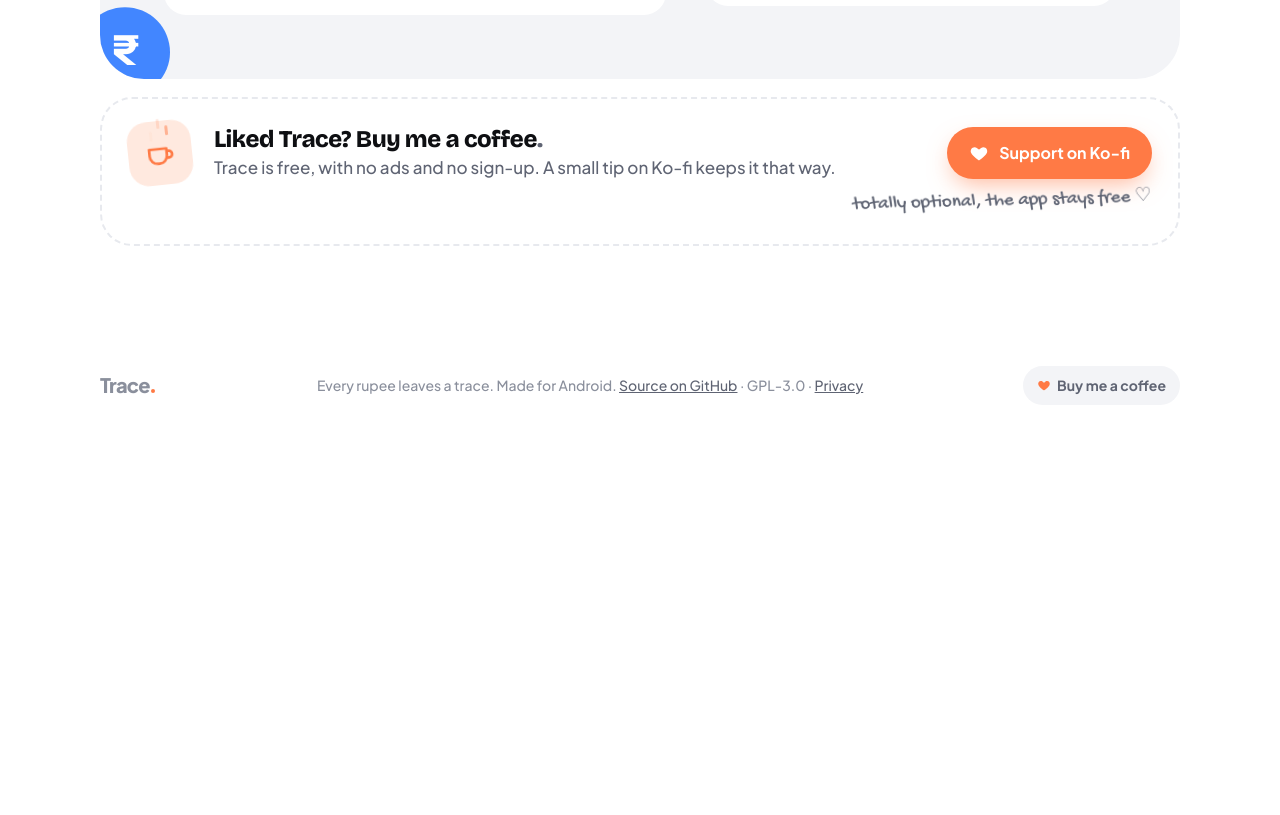
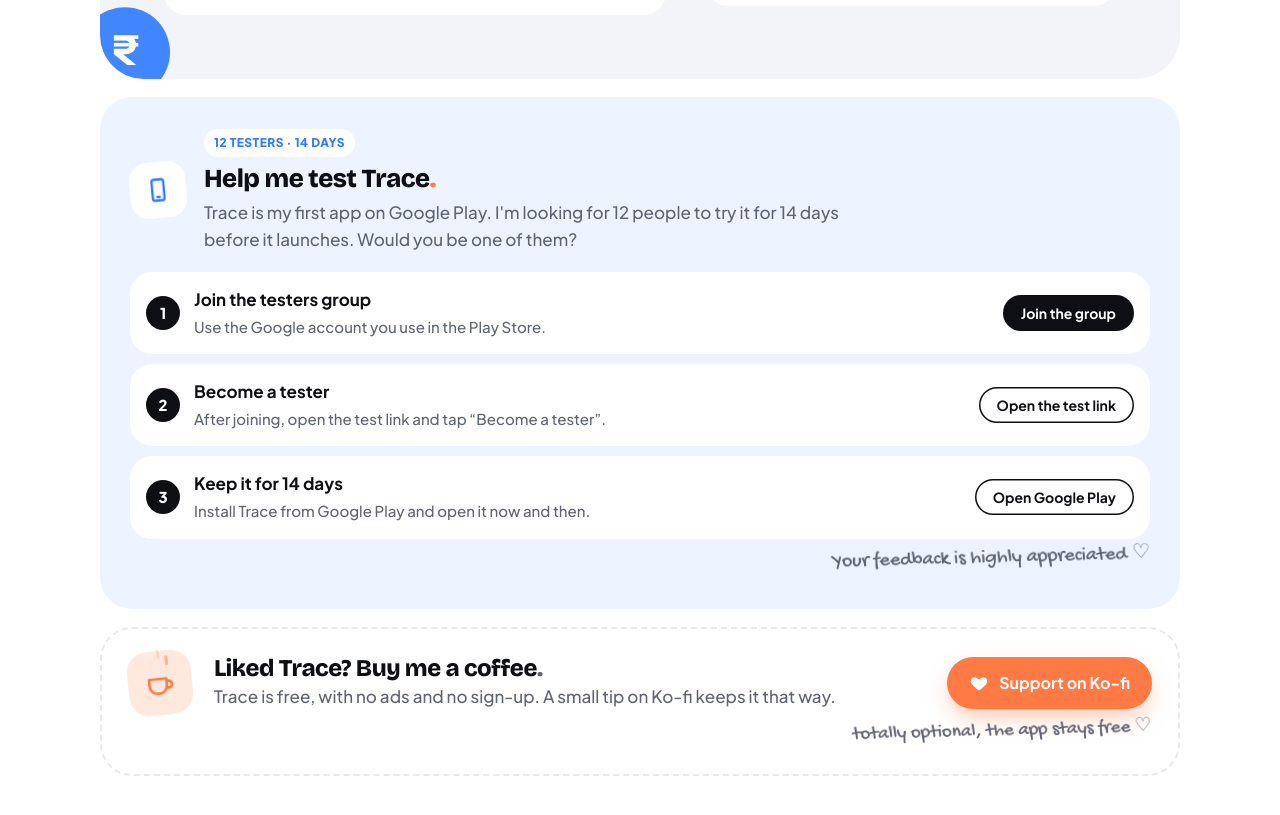
Before and after one commit to nraj07054/trace, a plain HTML site: page website/index.html in a window 1280 px wide. Shown: the part 7725-8540 px from the top of the page. Before the commit the page ends 8194 px from the top, so only its background shows below. Drawn offline with nearby package versions, Linux system fonts and the light colour scheme.

Commit message:
Add a "Help me test Trace" card to the website (#10)
* Add a 'Help me test Trace' card with the testers group and Play links

A numbered card under the download box: join the Google Group, open the
test link, install from Google Play and keep it for 14 days. The three
buttons use the same tap animation as the download and Ko-fi buttons
(links that open in a new tab now share one code path).

Co-Authored-By: Claude Sonnet 5.5 <noreply@anthropic.com>
Claude-Session: https://claude.ai/code/session_01QaBajaU29DySUu7EnbUSKy

* Polish the testers card: clearer text, lighter buttons, better on phones

- New intro: '12 testers · 14 days' badge and 'Trace is my first app on
  Google Play. Before it can go live, Google needs people to test it for
  14 days. Would you help?'
- Only step 1 is a solid button; steps 2 and 3 are outlined so they
  don't compete with Download APK.
- Step 3 is now 'Keep it for 14 days', so it no longer wraps on phones.
- On phones the icon sits above the title and the note fits one line.

Co-Authored-By: Claude Opus 5.5 <noreply@anthropic.com>
Claude-Session: https://claude.ai/code/session_01QaBajaU29DySUu7EnbUSKy

* Testers card: phrase the ask as an invitation

Co-Authored-By: Claude Opus 5.5 <noreply@anthropic.com>
Claude-Session: https://claude.ai/code/session_01QaBajaU29DySUu7EnbUSKy

---------

Co-authored-by: Claude <noreply@anthropic.com>

```diff
--- a/website/index.html
+++ b/website/index.html
@@ -308,6 +308,35 @@ footer a { color: var(--muted); }
 .foot-kofi:hover { color: var(--food); transform: rotate(-3deg) scale(1.05); }
 .foot-kofi svg { width: 14px; height: 14px; fill: var(--food); }
 
+/* ---------- closed-testing call for testers (remove once Trace is live on Google Play) ---------- */
+.testers { margin-top: 18px; padding: clamp(22px, 4vw, 30px); border-radius: 32px; background: #EEF4FF; display: grid; gap: 18px; }
+.testers-head { display: flex; align-items: center; gap: 18px; }
+.testers-ico { flex: none; width: 56px; height: 56px; border-radius: 18px; display: grid; place-items: center; background: #fff; color: var(--travel); transform: rotate(-5deg); }
+.testers-ico svg { width: 28px; height: 28px; fill: none; stroke: currentColor; stroke-width: 2; stroke-linecap: round; stroke-linejoin: round; }
+.t-intro { min-width: 0; }
+.t-badge { display: inline-block; margin: 0 0 8px; padding: 4px 10px; border-radius: 999px; background: #fff; color: var(--travel); font-size: 12px; font-weight: 800; letter-spacing: .04em; text-transform: uppercase; }
+.t-title { display: block; font: 800 26px/1.1 var(--display); letter-spacing: -.02em; }
+.t-desc { margin: 6px 0 0; color: var(--muted); max-width: 56ch; }
+.t-steps { list-style: none; margin: 0; padding: 0; display: grid; gap: 10px; counter-reset: t; }
+.t-steps li { counter-increment: t; background: #fff; border-radius: 22px; padding: 14px 16px; display: grid; grid-template-columns: 34px 1fr auto; gap: 6px 14px; align-items: center; }
+.t-steps li::before { content: counter(t); width: 34px; height: 34px; border-radius: 50%; display: grid; place-items: center; background: var(--ink); color: #fff; font-weight: 800; font-size: 15px; }
+.t-steps li > div { min-width: 0; }
+.t-steps li b { display: block; }
+.t-steps li span { color: var(--muted); font-size: 15px; }
+.t-steps .btn { white-space: nowrap; }
+/* Only step 1 is a solid button; the next steps are lighter so they don't compete with Download APK. */
+.t-steps .btn-line { background: #fff; color: var(--ink); box-shadow: inset 0 0 0 1.5px var(--ink); }
+.testers .note { text-align: right; font-size: 20px; transform: rotate(-1.5deg); }
+@media (max-width: 640px) {
+  .testers-head { flex-direction: column; align-items: flex-start; gap: 12px; }
+  .testers-ico { width: 48px; height: 48px; border-radius: 15px; }
+  .testers-ico svg { width: 24px; height: 24px; }
+  .t-title { font-size: 24px; }
+  .t-steps li { grid-template-columns: 34px 1fr; }
+  .t-steps .btn { grid-column: 2; justify-self: start; }
+  .testers .note { text-align: center; font-size: 17px; }
+}
+
 footer { padding-block: 48px 64px; color: var(--faint); font-size: 14px; }
 footer .wrap { display: flex; justify-content: space-between; gap: 16px; flex-wrap: wrap; align-items: center; }
 
@@ -573,6 +602,31 @@ footer .wrap { display: flex; justify-content: space-between; gap: 16px; flex-wr
           <li><div><b>Open Trace and allow notifications</b><span>That turns on the lock-screen shortcut.</span></div></li>
         </ol>
       </div>
+      <div class="testers" id="testers">
+        <div class="testers-head">
+          <div class="testers-ico" aria-hidden="true"><svg><use href="#i-phone"/></svg></div>
+          <div class="t-intro">
+            <p class="t-badge">12 testers · 14 days</p>
+            <b class="t-title">Help me test Trace<span class="dot">.</span></b>
+            <p class="t-desc">Trace is my first app on Google Play. I'm looking for 12 people to try it for 14 days before it launches. Would you be one of them?</p>
+          </div>
+        </div>
+        <ol class="t-steps">
+          <li>
+            <div><b>Join the testers group</b><span>Use the Google account you use in the Play Store.</span></div>
+            <a class="btn btn-sm" href="https://groups.google.com/g/trace-tester" target="_blank" rel="noopener" data-goatcounter-click="testers-group" data-goatcounter-title="Testers (join group)">Join the group</a>
+          </li>
+          <li>
+            <div><b>Become a tester</b><span>After joining, open the test link and tap “Become a tester”.</span></div>
+            <a class="btn btn-sm btn-line" href="https://play.google.com/apps/testing/com.homeboundlabs.trace" target="_blank" rel="noopener" data-goatcounter-click="testers-optin" data-goatcounter-title="Testers (opt in)">Open the test link</a>
+          </li>
+          <li>
+            <div><b>Keep it for 14 days</b><span>Install Trace from Google Play and open it now and then.</span></div>
+            <a class="btn btn-sm btn-line" href="https://play.google.com/store/apps/details?id=com.homeboundlabs.trace" target="_blank" rel="noopener" data-goatcounter-click="testers-play" data-goatcounter-title="Testers (Google Play)">Open Google Play</a>
+          </li>
+        </ol>
+        <p class="note">Your feedback is highly appreciated ♡</p>
+      </div>
       <div class="kofi">
         <div class="kofi-cup" aria-hidden="true"><span class="steam"><i></i><i></i><i></i></span><svg><use href="#i-cup"/></svg></div>
         <div class="kofi-text">
@@ -831,17 +885,18 @@ footer .wrap { display: flex; justify-content: space-between; gap: 16px; flex-wr
 })();
 </script>
 <script>
-/* Download and Ko-fi taps: let the tap animation finish, then start the download or open Ko-fi. */
+/* Download, Ko-fi and tester-link taps: let the tap animation finish, then start the download or open the link. */
 (() => {
   const reduce = matchMedia('(prefers-reduced-motion: reduce)').matches;
   const WAIT = reduce ? 0 : 600; // a little longer for Ko-fi so the hearts finish
-  const links = document.querySelectorAll('a[href$="/Trace.apk"], a[href^="https://ko-fi.com/"]');
+  const links = document.querySelectorAll('a[href$="/Trace.apk"], a[href^="https://ko-fi.com/"], #testers a');
   links.forEach(a => a.addEventListener('click', e => {
     // Ctrl/Cmd/Shift-clicks keep the browser's own behaviour.
     if (e.defaultPrevented || e.button !== 0 || e.metaKey || e.ctrlKey || e.shiftKey || e.altKey) return;
     if (a.classList.contains('go')) { e.preventDefault(); return; } // already on its way
     e.preventDefault();
     const kofi = a.href.startsWith('https://ko-fi.com/');
+    const newTab = a.target === '_blank';
     a.classList.add('go');
     if (kofi && !reduce) {
       for (let i = 0; i < 5; i++) {
@@ -855,7 +910,7 @@ footer .wrap { display: flex; justify-content: space-between; gap: 16px; flex-wr
     setTimeout(() => {
       // Browsers still treat this as part of the tap (well under their ~1s limit). If one
       // blocks the new tab anyway, Ko-fi opens in this tab instead.
-      if (!kofi) location.href = a.href;
+      if (!newTab) location.href = a.href;
       else {
         const tab = window.open(a.href, '_blank');
         if (tab) tab.opener = null; else location.href = a.href;
```
